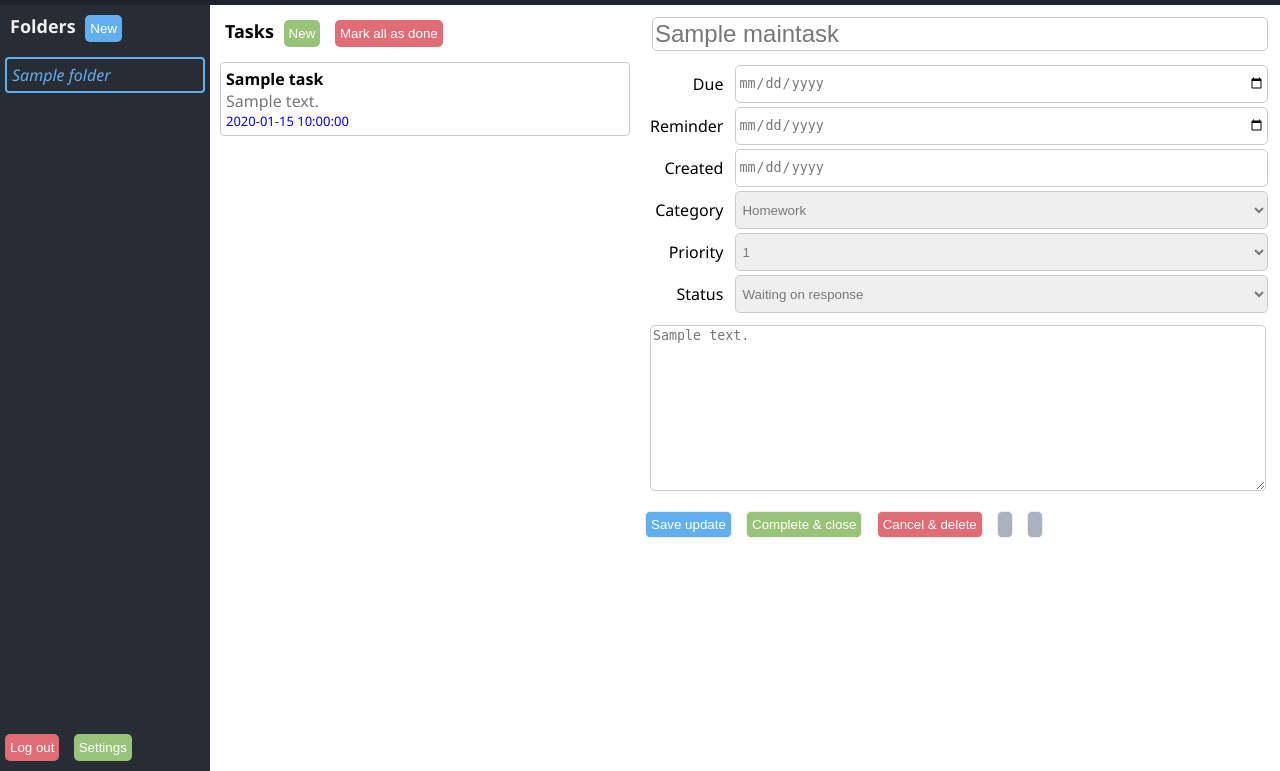
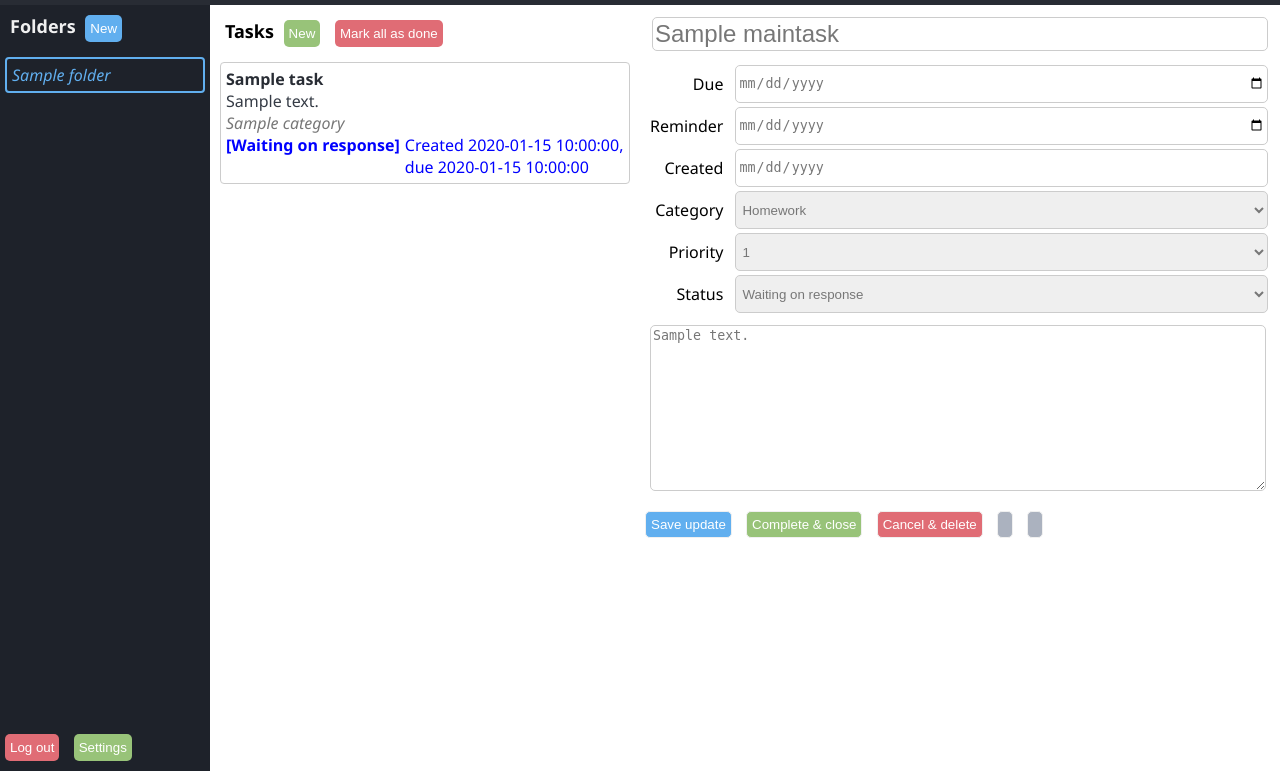
Before and after one commit to Nughm3/tasker, a Flask app: template website/templates/tasks.html in a window 1280 px wide. Shown: the part 29-800 px from the top of the page. Run offline with Flask 2, Linux system fonts and the light colour scheme; the template is opened without the code that fills it: most values are stand-ins (such as "Sample title", 1, 10 or a date in 2020).

Commit message:
experimenting with actions

```diff
--- a/website/static/tasks.css
+++ b/website/static/tasks.css
@@ -35,7 +35,7 @@ html, body {
 .pageheader {
     display: grid;
     grid-template-columns: 1fr 1fr;
-    background-color: #1e222a;
+    background-color: #282c34;
 }
 
 .pageheader .titlebar {
@@ -55,7 +55,7 @@ html, body {
 
 .folders {
     grid-area: folders;
-    background-color: #282c34;
+    background-color: #1e222a;
     border-right: 0px;
     overflow-y: auto;
     padding-bottom: 5em;
@@ -123,19 +123,30 @@ html, body {
 
 .taskpreviewheader {
     font-weight: bold;
-}
-
-.taskpreviewheader .folder {
-    color: #61afef;
+    color: #282c34;
 }
 
 .taskpreviewtext {
+    color: #353b45;
+}
+
+.taskpreviewcategory {
+    font-style: italic;
     color: #777;
 }
 
-.taskpreviewtime {
-    font-size: small;
+.taskpreviewfooter {
+    display: flex;
     color: blue;
+}
+
+.taskpreviewfooter .taskpreviewstatus {
+    margin-right: 5px;
+    font-weight: bold;
+}
+
+.taskpreviewfooter .taskpreviewtime {
+    flex: 1;
 }
 .highlight {
     background-color: rgba(254, 243, 199,1);
--- a/website/templates/tasks.html
+++ b/website/templates/tasks.html
@@ -34,8 +34,12 @@
             {% for task in tasks %}
                 <a class="taskpreview" href="?folderid={{ task.folder }}&id={{ task.id }}">
                     <div class="taskpreviewheader">{{ task.title }}</div>
-                    <div class="taskpreviewtext">{{ task.summary }}</div>
-                    <div class="taskpreviewtime">{{ task.due_date }}</div>
+                    <div class="taskpreviewtext">{{ task.notes }}</div>
+                    <div class="taskpreviewcategory">{{ task.category }}</div>
+                    <div class="taskpreviewfooter">
+                        <div class="taskpreviewstatus">[{{ task.status }}]</div>
+                        <div class="taskpreviewtime">Created {{ task.created }}, due {{ task.due }}</div>
+                    </div>
                 </a>
             {% endfor %}
         </div>
```
Also changed, not shown: website/__init__.py (+20 -20 lines), website/models.py (deleted, +0 -27 lines), website/views.py (+22 -32 lines), tasker.db.
